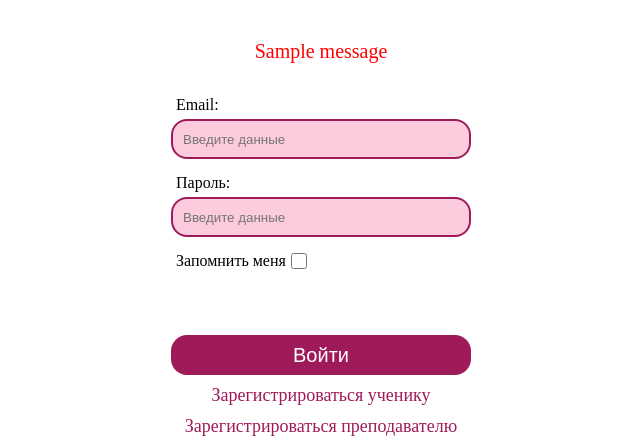
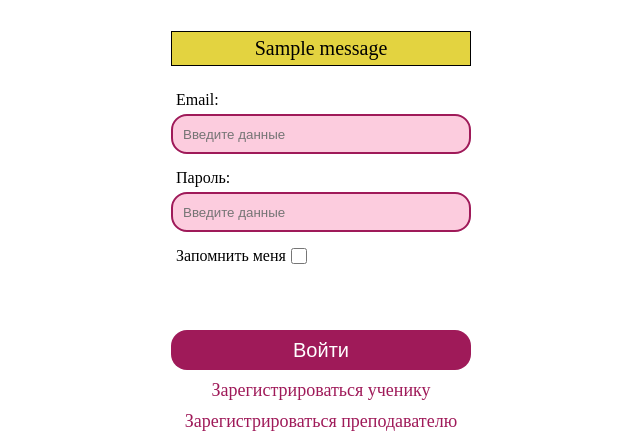
Before and after one commit to olov2020/web_for_msu-CW24, a Flask app: page /login in a window 1280 px wide. Shown: the part 159-595 px from the top of the page, without its empty margins (319-959 px from the left). Run offline with Flask 3, Linux system fonts and the light colour scheme; tables that the repository leaves empty hold one stand-in row (values such as "Sample post"); one stand-in notice (Sample message) is shown.

Commit message:
beautify flash messages

```diff
--- a/WEB_FOR_MSU/static/css/base/template.css
+++ b/WEB_FOR_MSU/static/css/base/template.css
@@ -122,16 +122,26 @@ form{
     position: relative;
     top: 0%;
 
-    width: 300px;
-    height: 40px;
+    width: 100%;
     margin-bottom: 20px;
+    padding: 5px;
 
     display: flex;
     justify-content: center;
     text-align: center;
     flex-direction: column;
 
-    background-color: white;
-    color: red;
+    background-color: #e3d340;
+    color: black;
+    border: 1px solid black;
     font-size: 20px;
 }
+
+/* for different types of flash messages */
+.flash_message_error {
+    color: red;
+}
+
+.flash_message_success {
+    color: green;
+}
--- a/WEB_FOR_MSU/templates/base_template/flash.html
+++ b/WEB_FOR_MSU/templates/base_template/flash.html
@@ -1,11 +1,12 @@
 <script src='../../static/js/base_template/flash.js'></script>
-
 
 {% with messages = get_flashed_messages() %}
 {% if messages %}
 <div class='flash_message'>
     {% for message in messages %}
-    {{ message }}
+    <div>
+        {{ message }}
+    </div>
     {% endfor %}
 </div>
 {% endif %}
```
